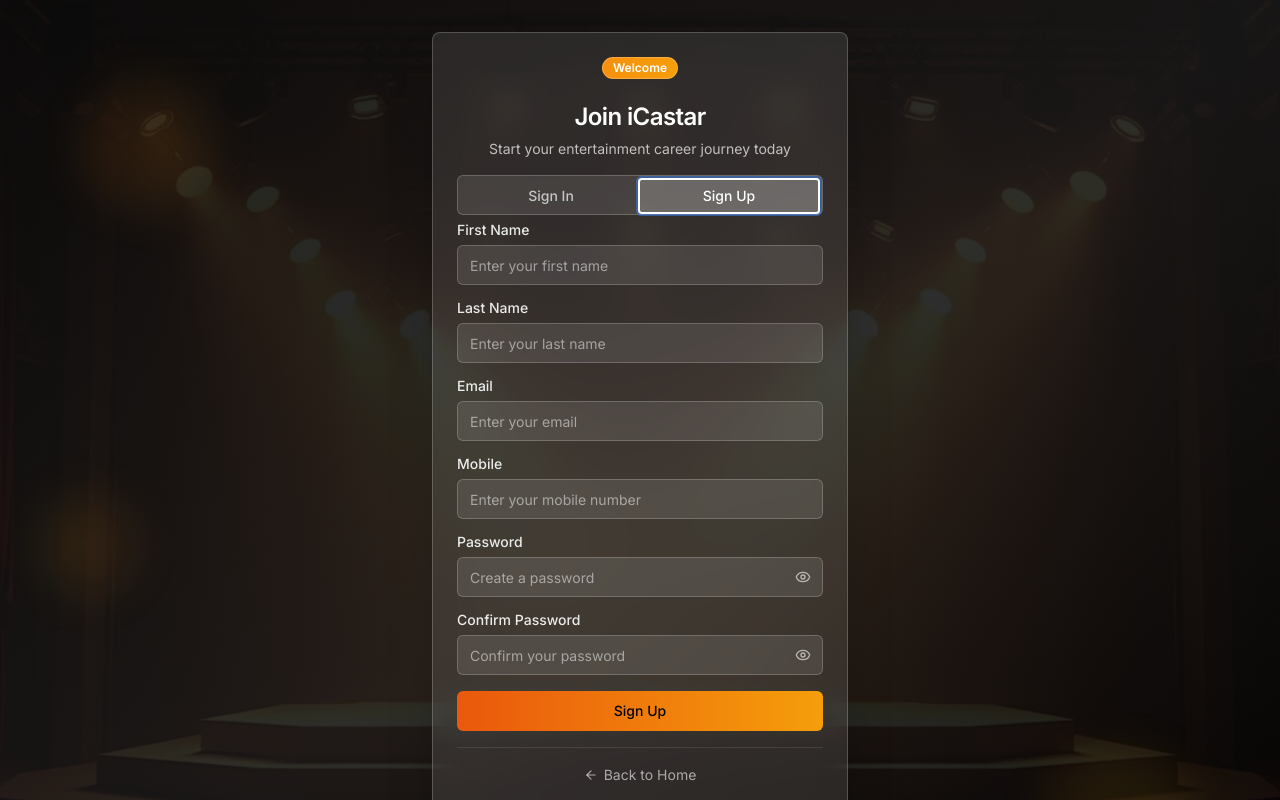
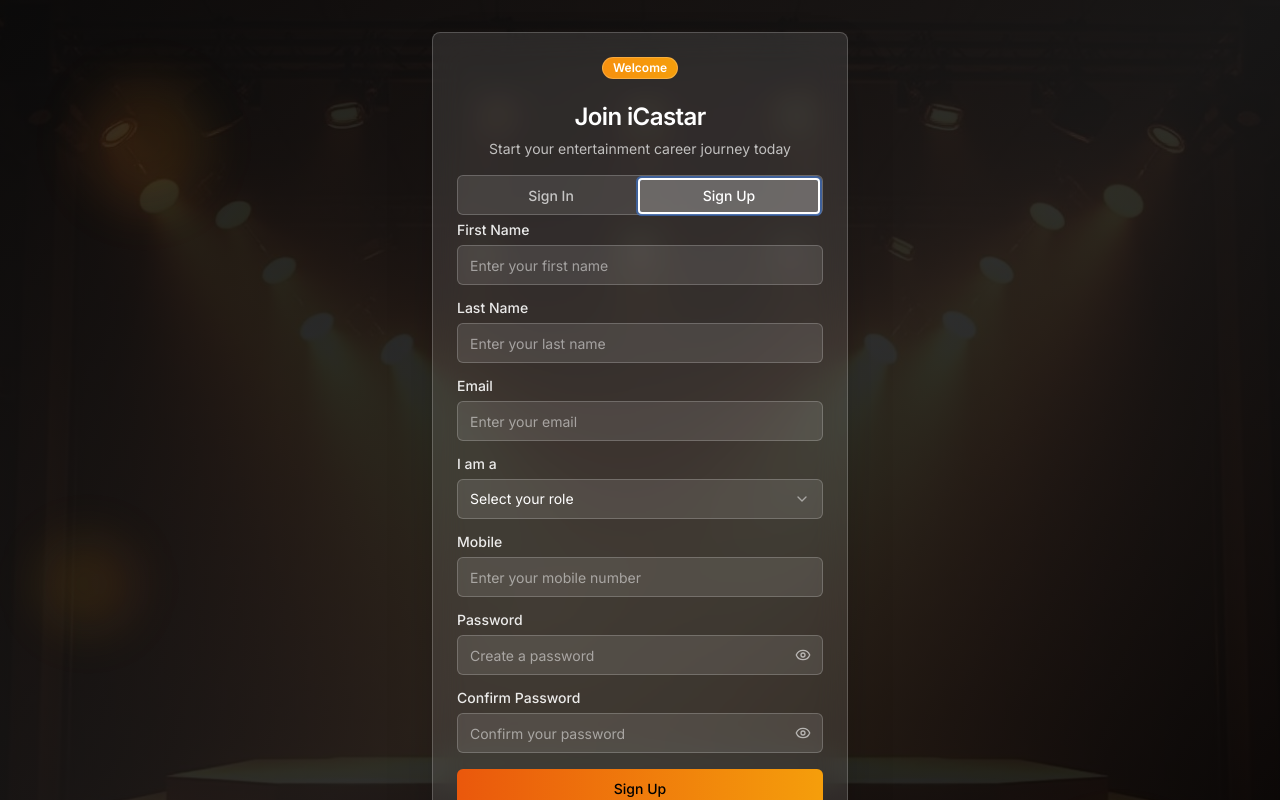
Before and after one commit to vishwajitshinde2101/Icastar_UI_Updated, a React (Vite) app: page /auth in a window 1280 px wide. Both pictures are taken after a click on the tab "Sign Up". Shown: the top 800 px of the page. Built offline with nearby package versions, Linux system fonts and the light colour scheme.

Commit message:
add some changes

```diff
--- a/pages/auth/Auth.tsx
+++ b/pages/auth/Auth.tsx
@@ -12,6 +12,13 @@
 } from '@/components/ui/card'
 import { Tabs, TabsContent, TabsList, TabsTrigger } from '@/components/ui/tabs'
 import { Badge } from '@/components/ui/badge'
+import {
+  Select,
+  SelectContent,
+  SelectItem,
+  SelectTrigger,
+  SelectValue,
+} from '@/components/ui/select'
 import {
   Eye,
   EyeOff,
@@ -172,6 +179,9 @@
     } else if (password !== confirmPassword) {
       newErrors.confirmPassword = 'Passwords do not match'
     }
+    if (!role) {
+      newErrors.role = 'Please select a role'
+    }
 
     setErrors(newErrors)
     return Object.keys(newErrors).length === 0
@@ -290,8 +300,7 @@
                       placeholder='Enter your email'
                       value={email}
                       onChange={e => setEmail(e.target.value)}
-                      className={`bg-white/10 border-white/20 text-white placeholder:text-white/50 ${
-                        errors.email ? 'border-red-500' : ''
+                      className={`bg-white/10 border-white/20 text-white placeholder:text-white/50 ${errors.email ? 'border-red-500' : ''
                         }`}
                     />
                   </div>
@@ -316,8 +325,7 @@
                         placeholder='Enter your password'
                         value={password}
                         onChange={e => setPassword(e.target.value)}
-                        className={`bg-white/10 border-white/20 text-white placeholder:text-white/50 pr-10 ${
-                          errors.password ? 'border-red-500' : ''
+                        className={`bg-white/10 border-white/20 text-white placeholder:text-white/50 pr-10 ${errors.password ? 'border-red-500' : ''
                           }`}
                       />
                       <Button
@@ -384,8 +392,7 @@
                           placeholder='Enter your first name'
                           value={firstName}
                           onChange={e => setFirstName(e.target.value)}
-                          className={`bg-white/10 border-white/20 text-white placeholder:text-white/50 ${
-                            errors.firstName ? 'border-red-500' : ''
+                          className={`bg-white/10 border-white/20 text-white placeholder:text-white/50 ${errors.firstName ? 'border-red-500' : ''
                             }`}
                         />
                       </div>
@@ -408,8 +415,7 @@
                           placeholder='Enter your last name'
                           value={lastName}
                           onChange={e => setLastName(e.target.value)}
-                          className={`bg-white/10 border-white/20 text-white placeholder:text-white/50 ${
-                            errors.lastName ? 'border-red-500' : ''
+                          className={`bg-white/10 border-white/20 text-white placeholder:text-white/50 ${errors.lastName ? 'border-red-500' : ''
                             }`}
                         />
                       </div>
@@ -433,12 +439,43 @@
                           placeholder='Enter your email'
                           value={email}
                           onChange={e => setEmail(e.target.value)}
-                          className={`bg-white/10 border-white/20 text-white placeholder:text-white/50 ${
-                            errors.email ? 'border-red-500' : ''
+                          className={`bg-white/10 border-white/20 text-white placeholder:text-white/50 ${errors.email ? 'border-red-500' : ''
                             }`}
                         />
                       </div>
                     </div>
+
+                    {/* Role Field */}
+                    <div className='space-y-2'>
+                      <div className='flex justify-between items-center'>
+                        <Label htmlFor='signup-role' className='text-white/90'>
+                          I am a
+                        </Label>
+                        {errors.role && (
+                          <span className='text-xs text-red-400'>
+                            {errors.role}
+                          </span>
+                        )}
+                      </div>
+                      <Select
+                        value={role}
+                        onValueChange={(value: string) =>
+                          setRole(value as UserRole)
+                        }>
+                        <SelectTrigger
+                          className={`bg-white/10 border-white/20 text-white ${errors.role ? 'border-red-500' : ''
+                            }`}>
+                          <SelectValue placeholder='Select your role' />
+                        </SelectTrigger>
+                        <SelectContent className='bg-white'>
+                          <SelectItem value={UserRole.ARTIST}>Artist</SelectItem>
+                          <SelectItem value={UserRole.RECRUITER}>
+                            Recruiter
+                          </SelectItem>
+                        </SelectContent>
+                      </Select>
+                    </div>
+
                     {/* Mobile Field */}
                     <div className='space-y-2'>
                       <div className='flex justify-between items-center'>
@@ -458,8 +495,7 @@
                         placeholder='Enter your mobile number'
                         value={mobile}
                         onChange={e => setMobile(e.target.value)}
-                        className={`bg-white/10 border-white/20 text-white placeholder:text-white/50 ${
-                          errors.mobile ? 'border-red-500' : ''
+                        className={`bg-white/10 border-white/20 text-white placeholder:text-white/50 ${errors.mobile ? 'border-red-500' : ''
                           }`}
                       />
                     </div>
@@ -485,8 +521,7 @@
                           placeholder='Create a password'
                           value={password}
                           onChange={e => setPassword(e.target.value)}
-                          className={`bg-white/10 border-white/20 text-white placeholder:text-white/50 pr-10 w-full ${
-                            errors.password ? 'border-red-500' : ''
+                          className={`bg-white/10 border-white/20 text-white placeholder:text-white/50 pr-10 w-full ${errors.password ? 'border-red-500' : ''
                             }`}
                         />
                         <Button
@@ -525,8 +560,7 @@
                           placeholder='Confirm your password'
                           value={confirmPassword}
                           onChange={e => setConfirmPassword(e.target.value)}
-                          className={`bg-white/10 border-white/20 text-white placeholder:text-white/50 w-full pr-10 ${
-                            errors.confirmPassword ? 'border-red-500' : ''
+                          className={`bg-white/10 border-white/20 text-white placeholder:text-white/50 w-full pr-10 ${errors.confirmPassword ? 'border-red-500' : ''
                             }`}
                         />
                         <Button
--- a/services/apiClient.ts
+++ b/services/apiClient.ts
@@ -1,7 +1,7 @@
 import axios, { AxiosInstance, AxiosRequestConfig, AxiosResponse } from 'axios'
 
 // Base API configuration
-const API_BASE_URL = 'http://localhost:8080/api' // Replace with your API base URL
+const API_BASE_URL = 'https://app.icastar.com/api' // Replace with your API base URL
 
 // Create axios instance with default configuration
 const apiClient: AxiosInstance = axios.create({
```
Lines whose indentation alone changed are shown as unchanged.
